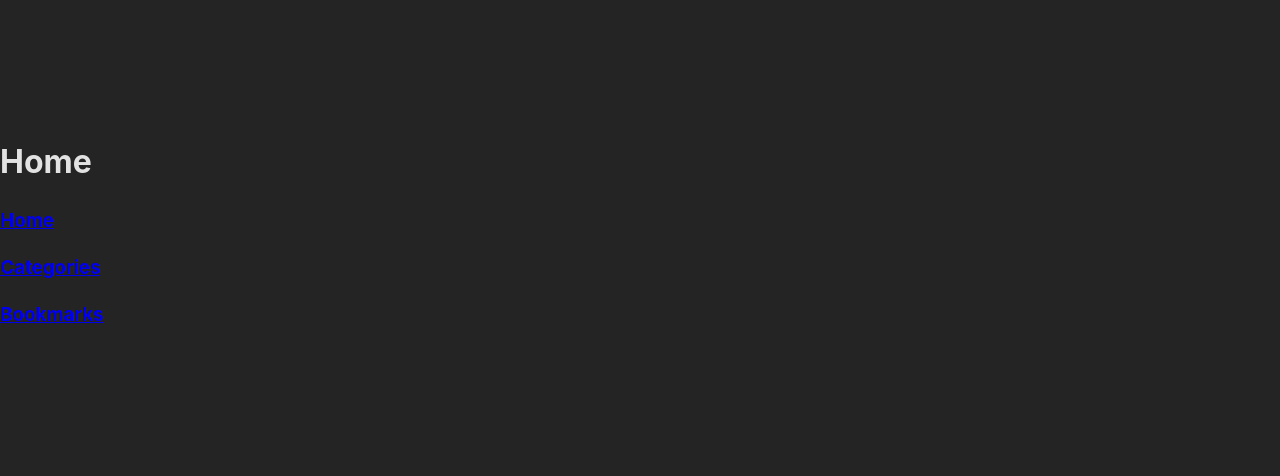
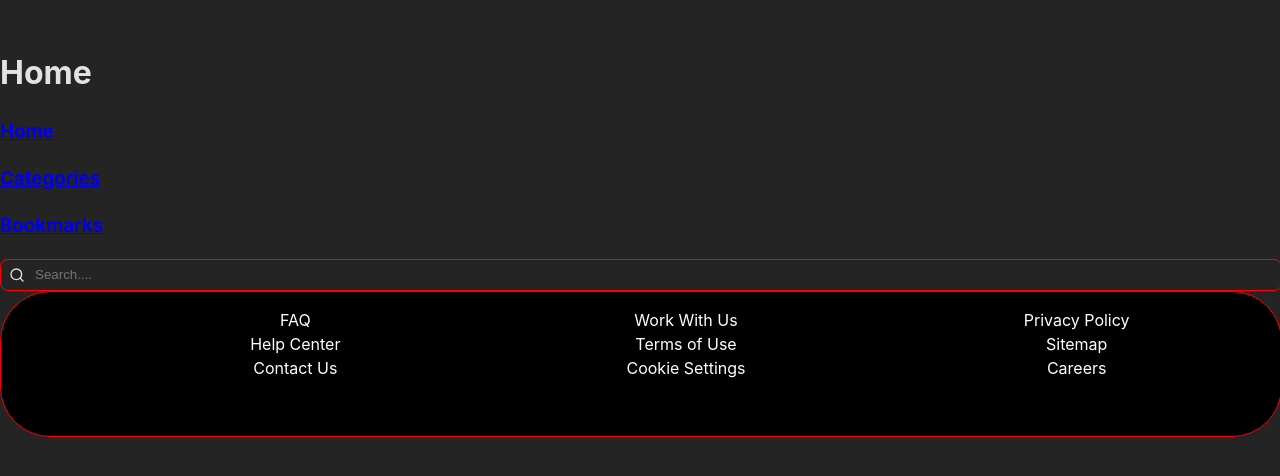
Before and after one commit to Loppan1/Movieflix, a React (Vite) app: page / in a window 1280 px wide. Shown: the part 168-644 px from the top of the page. Built offline with nearby package versions, Linux system fonts and the light colour scheme.

Commit message:
Footer created
Footer created and added to home page
Search bar also added to home page

```diff
--- /dev/null
+++ b/src/components/Footer/Footer.css
@@ -0,0 +1,36 @@
+
+.footer {
+    background-color: #000;
+    color: #fff;
+    width: 100vw;
+    text-align: center;
+    position: relative;
+    border: 1px solid red;
+    border-radius: 50px;
+  }
+
+  .footer-container {
+    display: grid;
+    grid-template-columns: 1fr 1fr 1fr;
+    grid-template-rows: repeat(3, auto);
+    gap: 20px;
+    width: 90%;
+    margin: 0 auto;
+    justify-content: space-evenly;
+  }
+
+  .footer-links {
+    list-style-type: none;
+    margin-left: 50px;
+
+  }
+
+  .footer-link {
+    text-decoration: none;
+    color: #fff;
+
+  }
+
+  .footer-link:hover {
+    text-decoration: underline;
+  }
--- /dev/null
+++ b/src/components/Footer/Footer.tsx
@@ -0,0 +1,28 @@
+import React from 'react';
+import './Footer.css';
+
+function Footer() {
+  return (
+    <footer className="footer">
+      <div className="footer-container">
+        <ul className="footer-links">
+          <li><a href="/faq" className="footer-link">FAQ</a></li>
+          <li><a href="/help-center" className="footer-link">Help Center</a></li>
+          <li><a href="/contact-us" className="footer-link">Contact Us</a></li>
+        </ul>
+        <ul className="footer-links">
+          <li><a href="/work-with-us" className="footer-link">Work With Us</a></li>
+          <li><a href="/terms-of-use" className="footer-link">Terms of Use</a></li>
+          <li><a href="/cookie-settings" className="footer-link">Cookie Settings</a></li>
+        </ul>
+        <ul className="footer-links">
+          <li><a href="/privacy-policy" className="footer-link">Privacy Policy</a></li>
+          <li><a href="/sitemap" className="footer-link">Sitemap</a></li>
+          <li><a href="/careers" className="footer-link">Careers</a></li>
+        </ul>
+      </div>
+    </footer>
+  );
+}
+
+export default Footer;
--- a/src/pages/home.tsx
+++ b/src/pages/home.tsx
@@ -1,4 +1,6 @@
+import Footer from "../components/Footer/Footer";
 import NavBar from "../components/NavBar/NavBar";
+import SearchBar from "../components/SearchBar/SearchBar";
 
 const Home = () => {
 
@@ -6,6 +8,10 @@ const Home = () => {
         <>
         <h1>Home</h1>
         <NavBar />
+        <SearchBar/>
+
+        <Footer/>
+
         </>
     )
 }
```
